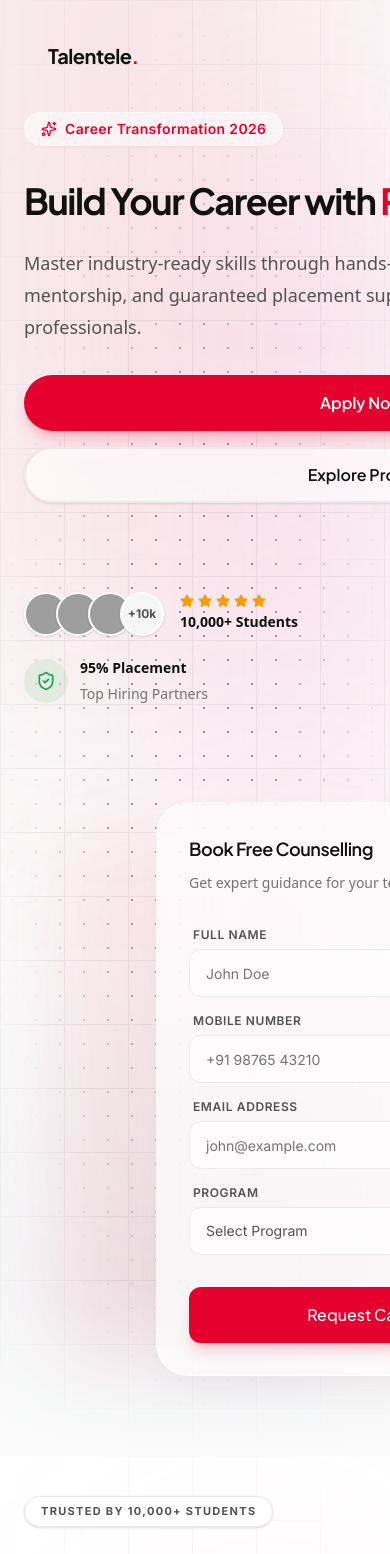
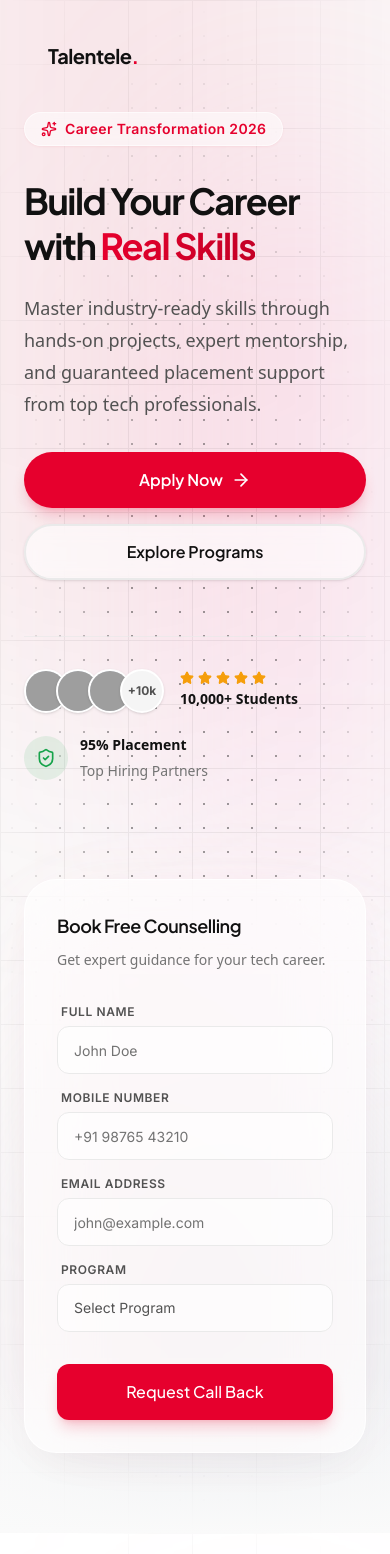
Before and after one commit to JeebanBeura/talentele, a Next.js app in the folder client/: page / in a window 390 px wide. Shown: the top 1554 px of the page. Built offline with nearby package versions, Linux system fonts and the light colour scheme; grey boxes are pictures that could not be loaded.

Commit message:
feat: implement responsive grid component and hero section with lead generation form

```diff
--- a/client/src/app/(website)/_components/home/Hero.jsx
+++ b/client/src/app/(website)/_components/home/Hero.jsx
@@ -14,7 +14,7 @@
         <Grid className="items-center gap-16 lg:gap-12">
 
           {/* Left Side (55%) */}
-          <div className="flex flex-col gap-8 col-span-12 lg:col-span-7">
+          <div className="flex flex-col gap-8 lg:col-span-7">
             <motion.div
               initial={{ opacity: 0, y: 20 }}
               animate={{ opacity: 1, y: 0 }}
@@ -105,7 +105,7 @@
           </div>
 
           {/* Right Side (45%) */}
-          <div className="relative col-span-12 lg:col-span-5 flex justify-center lg:justify-end mt-8 lg:mt-0">
+          <div className="relative lg:col-span-5 flex justify-center lg:justify-end mt-8 lg:mt-0">
             {/* Background Glow for Card */}
             <div className="absolute top-1/2 left-1/2 -translate-x-1/2 -translate-y-1/2 w-[90%] h-[90%] rounded-[40px] bg-gradient-to-tr from-[#E6002D]/15 to-pink-300/20 blur-2xl opacity-70 pointer-events-none" />
 
--- a/client/src/app/(website)/_components/home/Statistics.jsx
+++ b/client/src/app/(website)/_components/home/Statistics.jsx
@@ -69,7 +69,7 @@
       <Container className="relative z-10">
         <Grid className="items-center gap-12 lg:gap-8">
           {/* Left Content (40%) */}
-          <div className="col-span-12 lg:col-span-5 flex flex-col gap-6">
+          <div className="lg:col-span-5 flex flex-col gap-6">
             <motion.div
               initial={{ opacity: 0, x: -20 }}
               whileInView={{ opacity: 1, x: 0 }}
@@ -122,7 +122,7 @@
           </div>
 
           {/* Right Content (60%) - Pillars */}
-          <div className="col-span-12 lg:col-span-7 mt-8 lg:mt-0">
+          <div className="lg:col-span-7 mt-8 lg:mt-0">
             <div className="flex overflow-x-auto lg:overflow-visible lg:justify-center items-end gap-4 lg:gap-6 pb-8 pt-12 px-4 lg:px-0 -mx-4 lg:mx-0 snap-x snap-mandatory hide-scrollbar">
               {STATS.map((stat, index) => {
                 const Icon = stat.icon;
--- a/client/src/components/layout/Grid.jsx
+++ b/client/src/components/layout/Grid.jsx
@@ -2,17 +2,10 @@
 
 const gridCols = {
   1: "grid-cols-1",
-  2: "grid-cols-2",
-  3: "grid-cols-3",
-  4: "grid-cols-4",
-  5: "grid-cols-5",
-  6: "grid-cols-6",
-  7: "grid-cols-7",
-  8: "grid-cols-8",
-  9: "grid-cols-9",
-  10: "grid-cols-10",
-  11: "grid-cols-11",
-  12: "grid-cols-12",
+  2: "grid-cols-1 md:grid-cols-2",
+  3: "grid-cols-1 md:grid-cols-2 lg:grid-cols-3",
+  4: "grid-cols-1 md:grid-cols-2 lg:grid-cols-4",
+  12: "grid-cols-1 lg:grid-cols-12",
 };
 
 /**
@@ -25,7 +18,7 @@
   className = "",
   ...props
 }) {
-  const colClass = gridCols[columns] || "grid-cols-12";
+  const colClass = gridCols[columns] || "grid-cols-1 lg:grid-cols-12";
 
   return (
     <div
```
